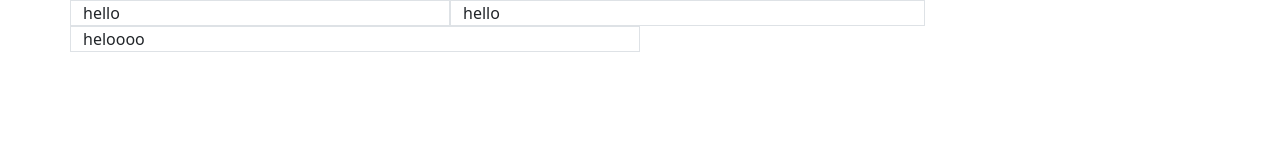
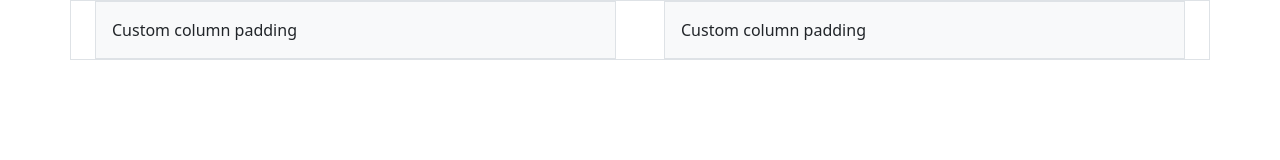
Before and after one commit to akshar51/bootstrap-daily, a plain HTML site: page L2/index.html in a window 1280 px wide. Drawn offline with nearby package versions, Linux system fonts and the light colour scheme.

Commit message:
complete

```diff
--- a/L2/index.html
+++ b/L2/index.html
@@ -9,16 +9,18 @@
 </head>
 <body>
 
-    <div class="container-fluid">
-        <div class="container">
-            <div class="row">
-                <!-- <div class="col">hello</div> -->
-               <div class="col-sm-4 border">hello</div>
-               <div class="col-md-5 border">hello</div>
-               <div class="col-lg-6 border">heloooo</div>
-               </div>
+    <div class="container px-4">
+        <div class="row gx-5 border">
+          <div class="col">
+           <div class="p-3 border bg-light">Custom column padding</div>
+          </div>
+          <div class="col">
+            <div class="p-3 border bg-light">Custom column padding</div>
+          </div>
         </div>
-    </div>
+      </div>
+
+
 
 
 
```
